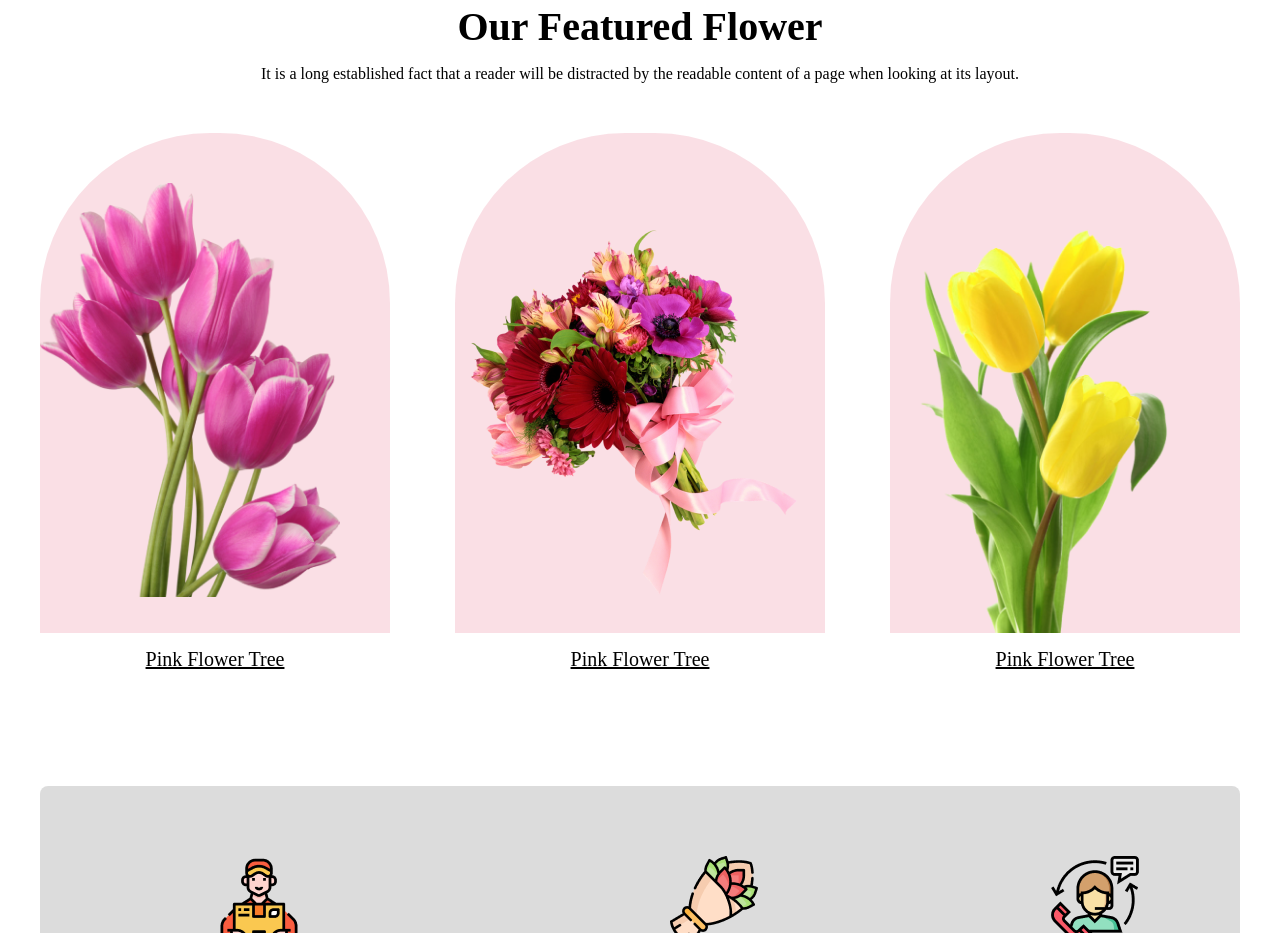
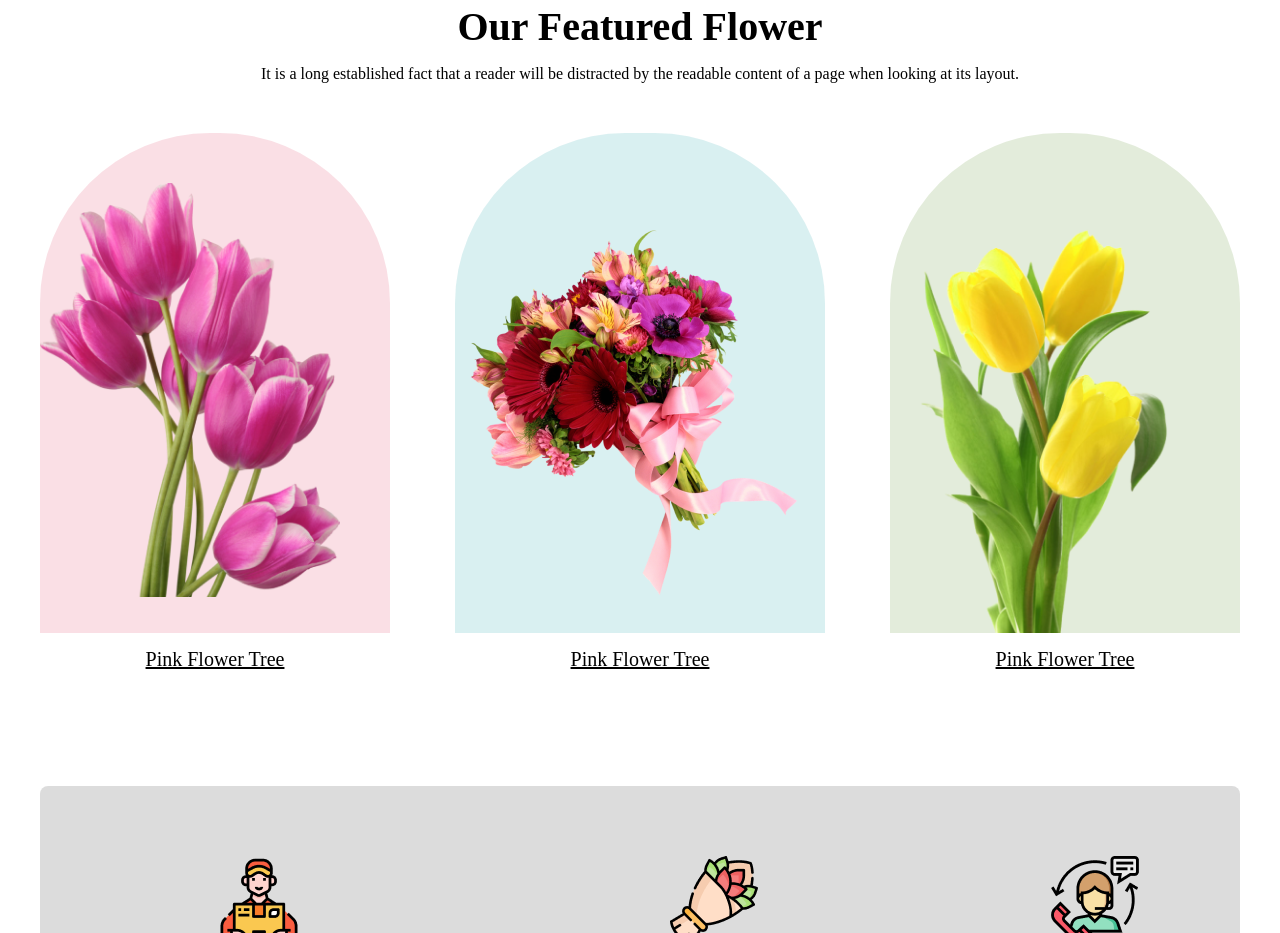
Before and after one commit to Samiyasultana/ss-flower-shop, a plain HTML site: page index.html in a window 1280 px wide. Shown: the part 914-1847 px from the top of the page. Drawn offline with Linux system fonts and the light colour scheme.

Commit message:
some color changes

```diff
--- a/style.css
+++ b/style.css
@@ -112,14 +112,14 @@ p {
 .image1 {
     padding: 50px 50px 0 0;
     border-radius: 170px 170px 0 0;
-    background: rgb(229 84 115 / 19%);
+    background: rgba(5, 151, 160, 0.15);
     height: 500px;
 }
 
 .image2 {
     padding: 50px 50px 0 0;
     border-radius: 170px 170px 0 0;
-    background: rgb(229 84 115 / 19%);
+    background: rgba(71, 125, 17, 0.15);
     height: 500px;
 }
 
```
